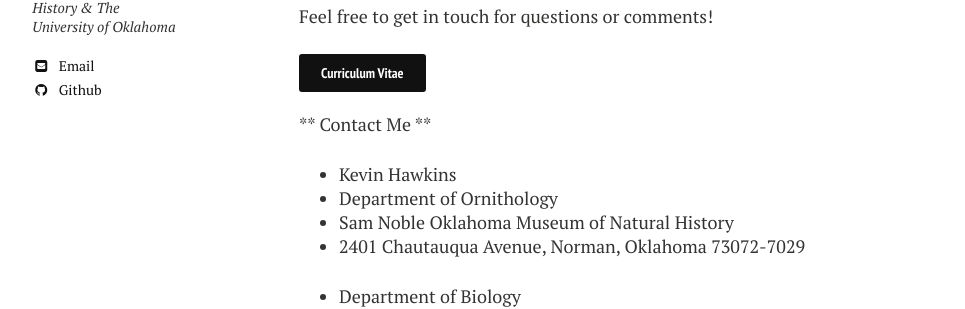
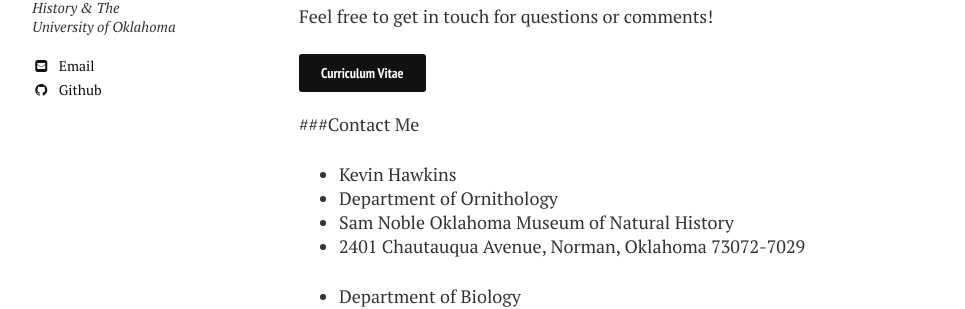
Before and after one commit to kkhawkins/kkhawkins.github.io, a Jekyll site: the page built from index.md, in a window 1280 px wide. Shown: the part 696-1005 px from the top of the page, without its empty margins (21-986 px from the left). Built offline with Jekyll 4.4.1, drawn with Linux system fonts in a browser that asks for light colours; nearby versions of some CDN libraries.

Commit message:
inital load

```diff
--- a/_layouts/home.html
+++ b/_layouts/home.html
@@ -35,7 +35,7 @@
   </div>
 
 <article class="page">
-    <h1>{{ page.title }}</h1>
+    <h1> </h1>
     <div class="article-wrap">
       {{ content }}
 
--- a/index.md
+++ b/index.md
@@ -18,7 +18,7 @@
 
 
 
-** Contact Me **
+###Contact Me
 
 * Kevin Hawkins
 * Department of Ornithology
```
Also changed, not shown: 4 other files.
